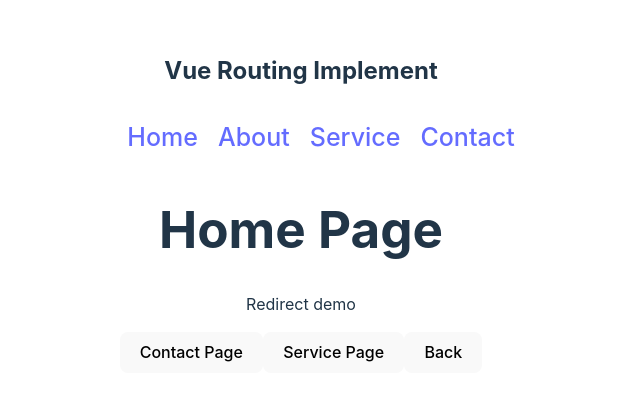
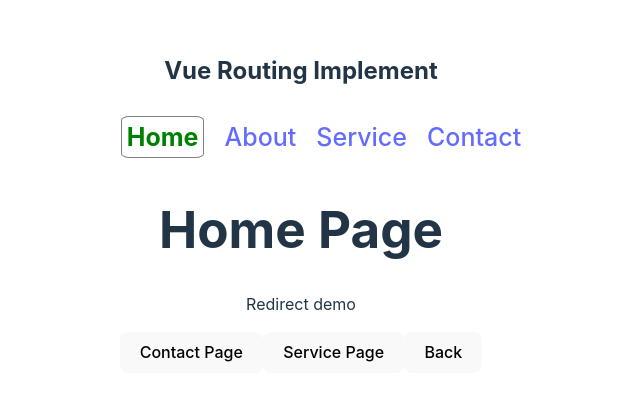
Before and after one commit to mamunurrashid1010/vue-routing-implement, a Vue app: page / in a window 1280 px wide. Shown: the part 197-598 px from the top of the page, without its empty margins (339-979 px from the left). Built offline with nearby package versions, Linux system fonts and the light colour scheme.

Commit message:
Navbar selected active link css added

```diff
--- a/src/components/navbar/Navbar.vue
+++ b/src/components/navbar/Navbar.vue
@@ -26,4 +26,13 @@ export default {
   padding: 10px;
   font-size: 25px;
 }
+
+a.router-link-exact-active{
+  color: green;
+  background-color: #ffffff;
+  border: 1px solid gray;
+  border-radius: 10%;
+  padding: 5px;
+  font-weight: bold;
+}
 </style>
```
